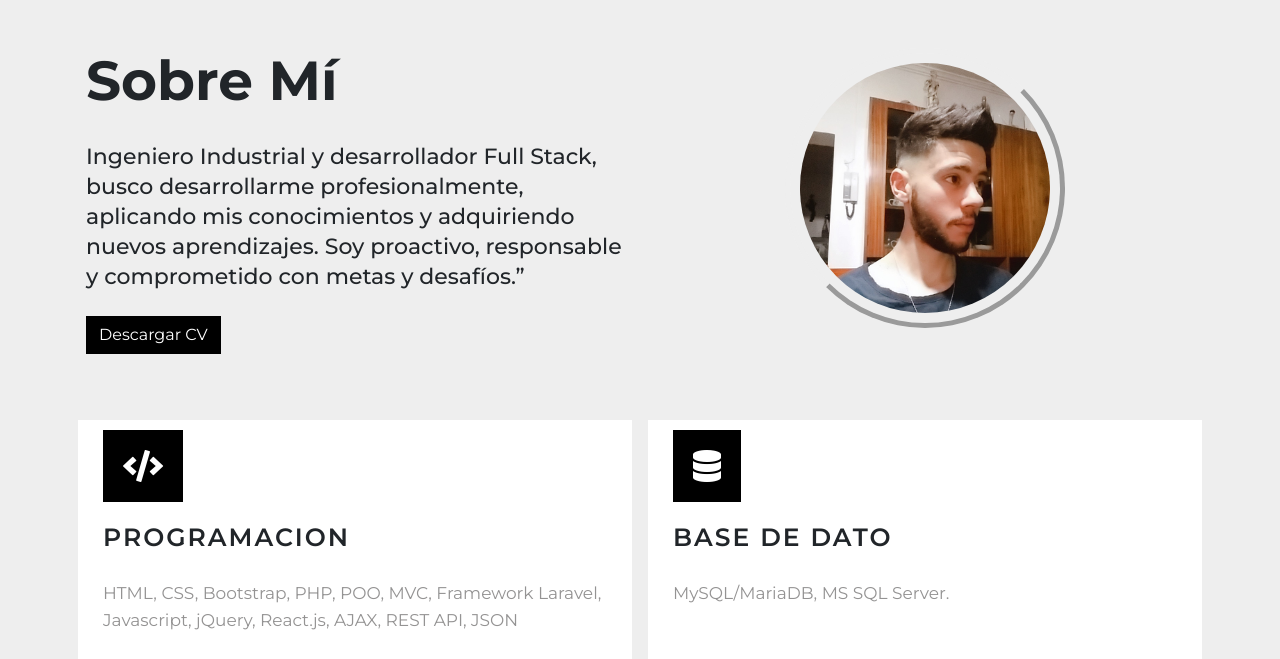
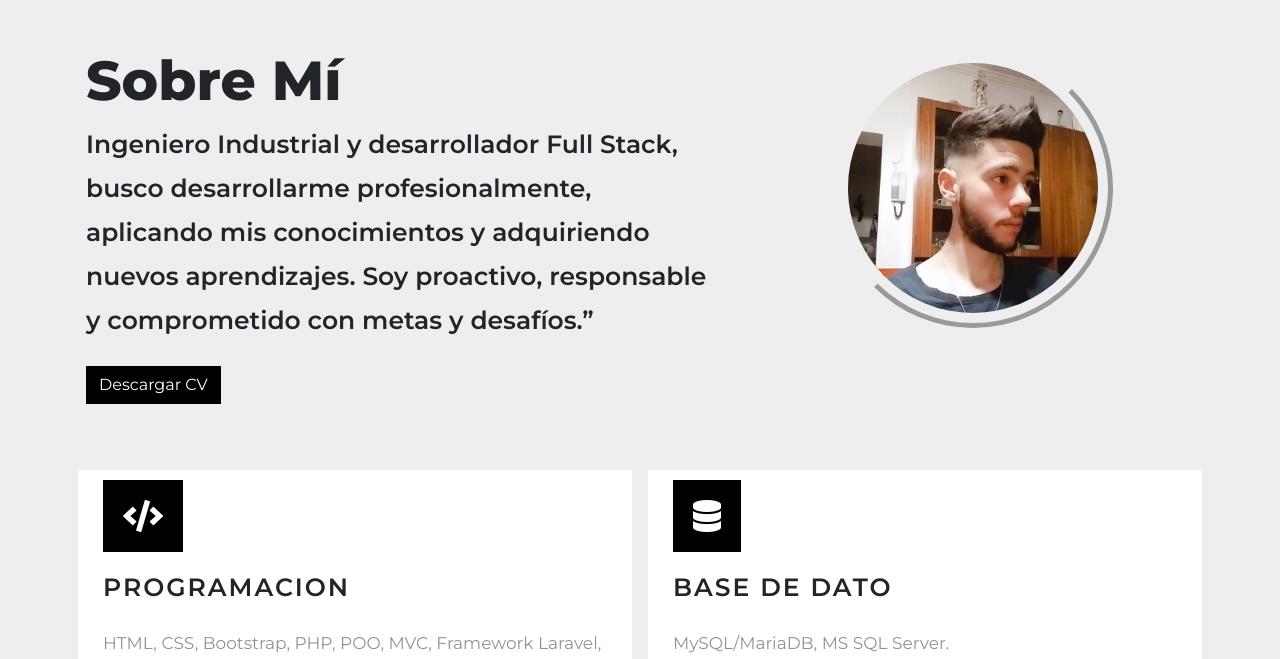
Before and after one commit to lucasglr/portfolio, a PHP site: page /sobremi.php in a window 1280 px wide. Shown: the part 62-721 px from the top of the page. Run offline with PHP 8.4, Linux system fonts and the light colour scheme.

Commit message:
cambio 22-7

```diff
--- a/css/estilos.css
+++ b/css/estilos.css
@@ -15,6 +15,17 @@ nav{
     margin: auto;
 
 }
+h1{
+    font-weight: 800;
+    font-size:55px ;
+
+}
+h2{
+    font-size: 25px;
+    font-weight: 600;
+    line-height:44px;
+}
+
 .nav-link:hover{
     text-decoration: underline;
     color:#007bff !important;
@@ -150,16 +144,6 @@ footer a:hover{
         width: 126px;
         height: 39px;
     }
-}
-.sobremi h1{
-    font-size: 55px !important;
-    font-weight: 700 !important;
-    padding-bottom: 20px;
-}
-.sobremi h2{
-    font-size: 22px !important;
-    line-height: 30px;
-    font-weight: 500 !important;
 }
 .sobremi h3{
     font-size: 25px;
--- a/footer.php
+++ b/footer.php
@@ -4,7 +4,7 @@
                 <div class="col-12 col-sm-4 my-4 text-sm-left text-center ">
                     <a href="#"><i class="fas fa-copyright fa-1x"></i> Todos los derechos reservados <br> 2020 </a>
                 </div>
-                <div class="col-12 col-sm-4 my-4 text-center ">
+                <div class="col-12 col-sm-4 my-sm-4 text-center ">
                     <a href="https://www.linkedin.com/in/lucas-l%C3%B3pez-597a17170/" target="_blank"><i class="fab fa-linkedin-in redes mx-2"></i></a>
                     <a href="https://wa.link/3bpz2g" target="_blank"><i class="fab fa-whatsapp redes mx-2" ></i></a>
                     <a href="https://www.instagram.com/lucasglr_92/?hl=es-la" target="_blank"><i class="fab fa-instagram  redes mx-2"></i></a>
--- a/index.php
+++ b/index.php
@@ -30,7 +30,7 @@
                         <h1>Hola! <br>
                             Bienvenido a mi web</h1>
                         <h2>Lucas Gaston Lopez Requena</h2>
-                        <a href="proyecto.php">Conoce mis proyectos</a>
+                        <a href="proyecto.php" class="btn mt-3">Conoce mis proyectos</a>
                     </div>
                 </div>
             </div>
--- a/proyecto.php
+++ b/proyecto.php
@@ -27,7 +27,7 @@
     </div>
     <section class="proyecto">
         <div class="container">
-            <div class="row mt-sm-4 mt-4">
+            <div class="row mt-sm-5 mt-4">
                 <div class="col-12 ">
                     <h1>Mis Proyectos </h1>
                 </div>
--- a/sobremi.php
+++ b/sobremi.php
@@ -28,18 +28,18 @@
     <section class="sobremi">
         <div class="container my-4 mx-auto">
             <div class="row my-5">
-                <div class="col-sm-6 col-12 px-3 ">
+                <div class="col-sm-7 col-12 px-3 ">
                     <h1>Sobre Mí</h1>
                     <h2>Ingeniero Industrial y desarrollador Full Stack, busco desarrollarme profesionalmente, aplicando
-                        mis
-                        conocimientos y adquiriendo
+                        mis conocimientos y adquiriendo
                         nuevos aprendizajes. Soy
                         proactivo, responsable y
                         comprometido con metas y
-                        desafíos.”</h2>
+                        desafíos.”
+                    </h2>
                     <a href="files/Cv Lopez Lucas.pdf" class="btn mt-3" target="_blank">Descargar CV</a>
                 </div>
-                <div class="col-sm-6 col-12 text-center ">
+                <div class="col-sm-5 col-12 text-center ">
                     <img src="imagenes/IMG_20181104_205333_584.jpg" alt="LucasLopez" class="img-fluid perfil">
                 </div>
             </div>
```
Also changed, not shown: other parts of css/estilos.css (+8 -32 lines).
